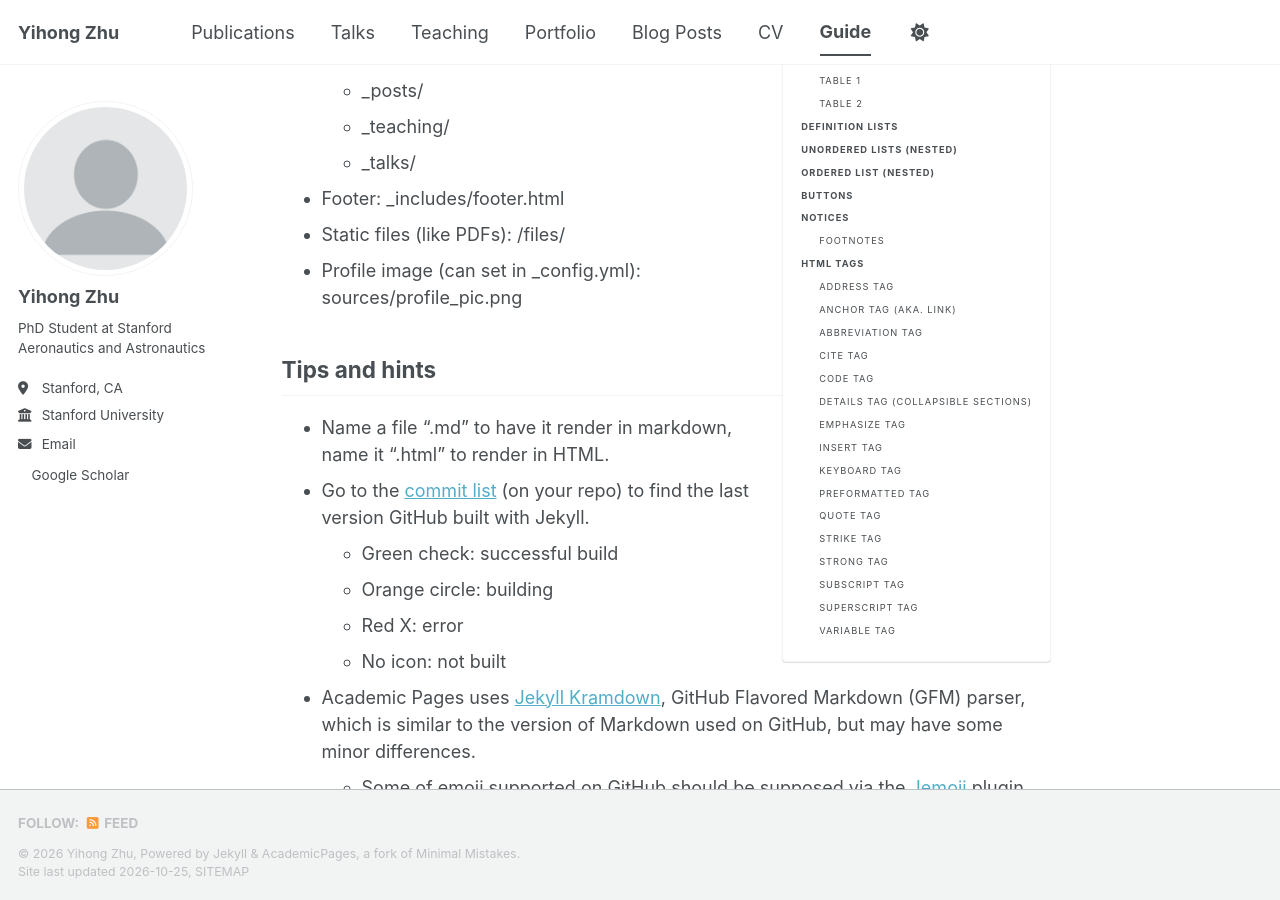
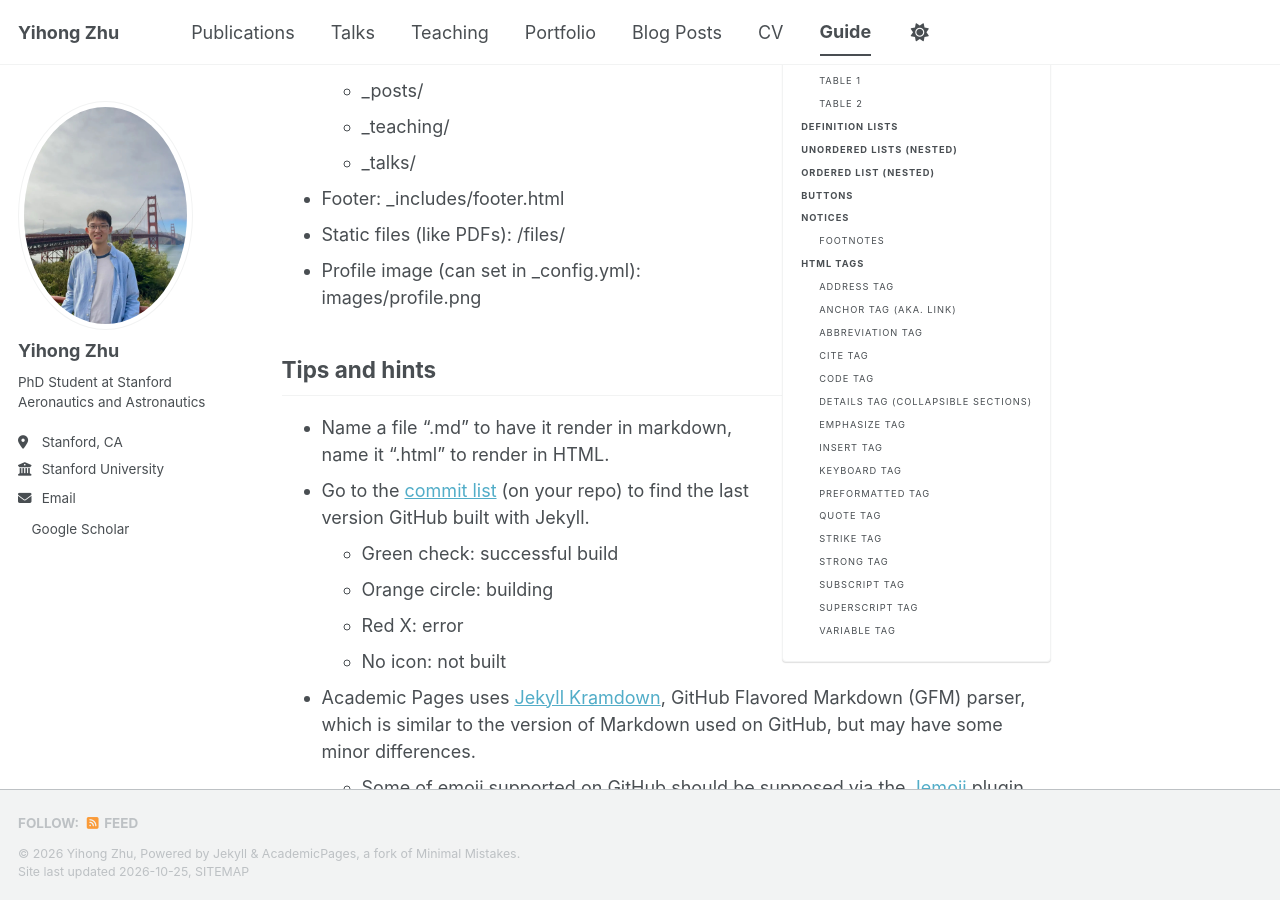
Before and after one commit to yihong-zhu/yihong-zhu.github.io, a Jekyll site: the page built from _pages/markdown.md, in a window 1280 px wide and 900 px high, scrolled down 384 px. Built offline with Jekyll 4.4.1, drawn with Linux system fonts in a browser that asks for light colours; emoji names are drawn with the system emoji font; a style sheet for code colours, icons or effects is not loaded.

Commit message:
add picture

```diff
--- a/_pages/markdown.md
+++ b/_pages/markdown.md
@@ -22,7 +22,7 @@ redirect_from:
   * _talks/
 * Footer: _includes/footer.html
 * Static files (like PDFs): /files/
-* Profile image (can set in _config.yml): sources/profile_pic.png
+* Profile image (can set in _config.yml): images/profile.png
 
 ## Tips and hints
 
```
Also changed, not shown: images/profile.png.
